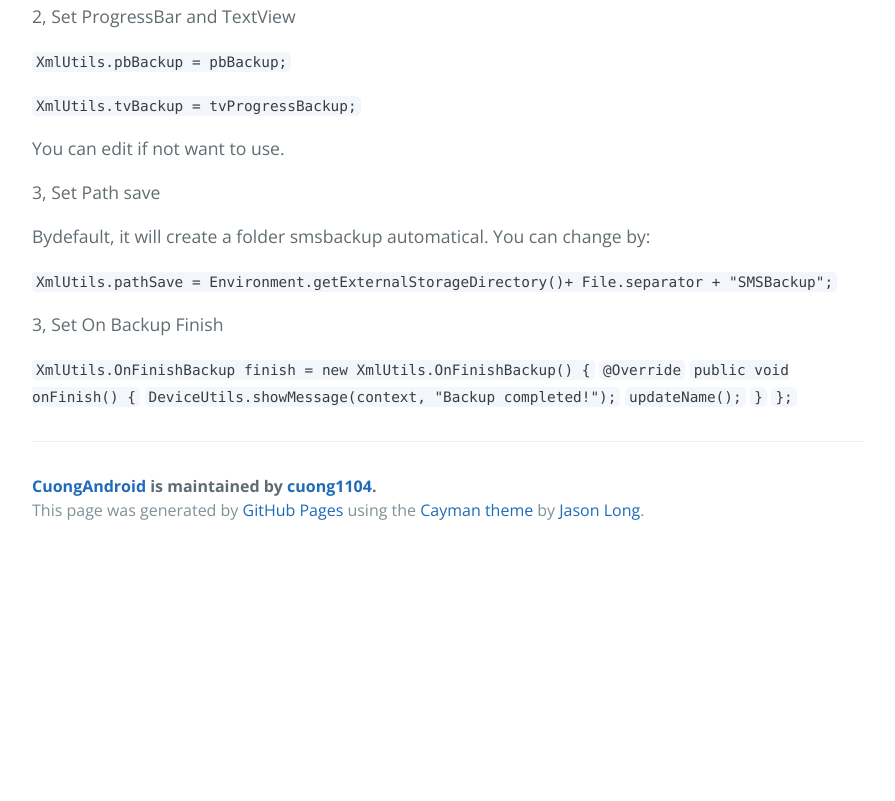
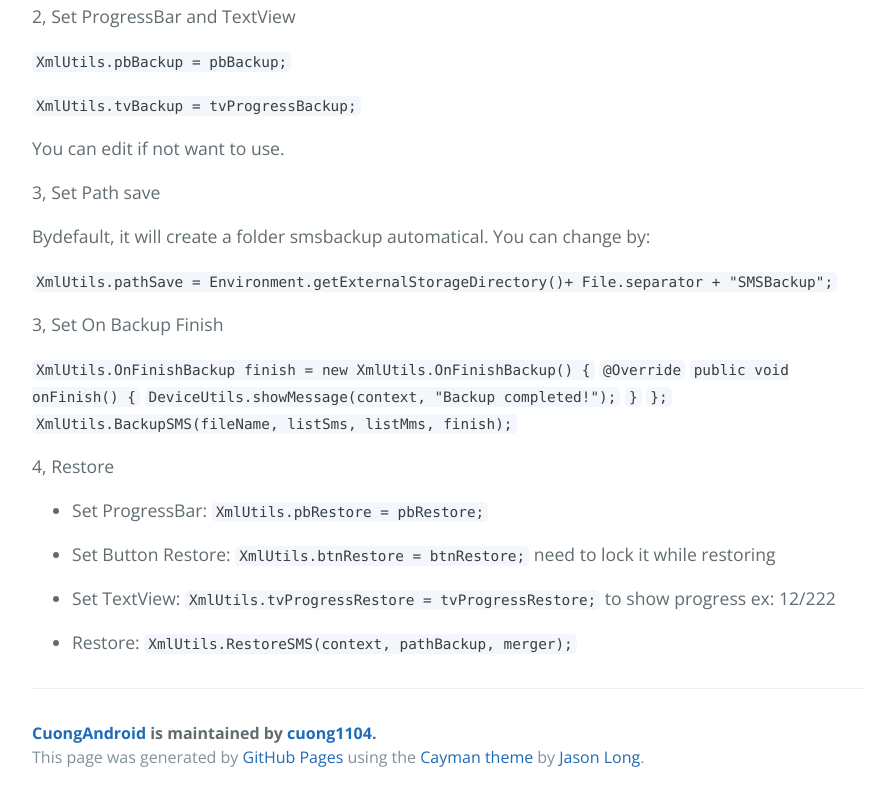
Before and after one commit to cuong1104/cuongandroid, a plain HTML site: page index.html in a window 1280 px wide. Shown: the part 1606-2407 px from the top of the page, without its empty margins (192-1087 px from the left). Before the commit the page ends 2160 px from the top, so only its background shows below. Drawn offline with nearby package versions, Linux system fonts and the light colour scheme.

```diff
--- a/index.html
+++ b/index.html
@@ -94,9 +94,18 @@
                     <code>@Override</code>
                     <code>public void onFinish() {</code>
                         <code>DeviceUtils.showMessage(context, "Backup completed!");</code>
-                        <code>updateName();</code>
                     <code>}</code>
-                <code>};</code></p>
+                <code>};</code>
+<code>XmlUtils.BackupSMS(fileName, listSms, listMms, finish);</code></p>
+
+<p>4, Restore</p>
+
+<ul>
+<li><p>Set ProgressBar: <code>XmlUtils.pbRestore = pbRestore;</code></p></li>
+<li><p>Set Button Restore: <code>XmlUtils.btnRestore = btnRestore;</code> need to lock it while restoring</p></li>
+<li><p>Set TextView: <code>XmlUtils.tvProgressRestore = tvProgressRestore;</code> to show progress ex: 12/222</p></li>
+<li><p>Restore: <code>XmlUtils.RestoreSMS(context, pathBackup, merger);</code></p></li>
+</ul>
 
       <footer class="site-footer">
         <span class="site-footer-owner"><a href="https://github.com/cuong1104/cuongandroid">CuongAndroid</a> is maintained by <a href="https://github.com/cuong1104">cuong1104</a>.</span>
```
Also changed, not shown: params.json (+1 -1 lines).
